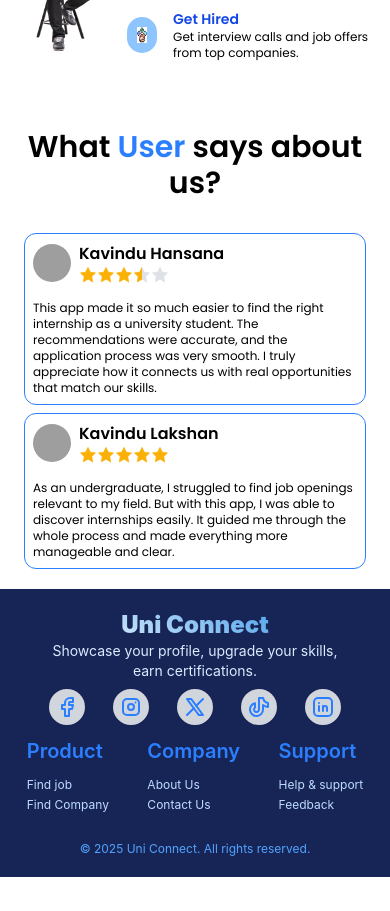
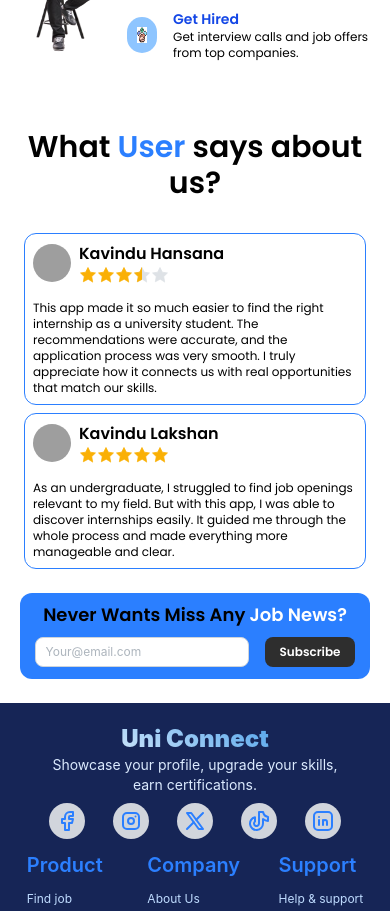
Before and after one commit to kavinduhcolombage/UniConnect_Frontend, a React (Vite) app: page / in a window 390 px wide. Shown: the part 1840-2751 px from the top of the page. Before the commit the page ends 2717 px from the top, so only its background shows below. Built offline with nearby package versions, Linux system fonts and the light colour scheme; grey boxes are pictures that could not be loaded.

Commit message:
refactor Subscribe component for improved layout and responsiveness

```diff
--- a/src/pages/LandingPage/Subscribe.tsx
+++ b/src/pages/LandingPage/Subscribe.tsx
@@ -1,19 +1,24 @@
 import { Button, TextInput } from "@mantine/core";
+import { useMediaQuery } from "@mantine/hooks";
 
 const Subscribe = () => {
-  return <div className="mt-20 md:flex hidden items-center bg-blue-500 mx-20 py-3 rounded-xl justify-around">
-    <div className="text-4xl w-2/5 text-center font-semibold text-mine-shaft-100">Never Wants
-      Miss Any <span className="text-bright-sun-400">Job News?</span></div>
-    <div className="flex gap-4 rounded-xl bg-mine-shaft-700 px-3 py-2 items-center">
-      <TextInput
-        className="[&_input]:text-mine-shaft-100 font-semibold bg-blue-100 rounded-lg"
-        variant="unstyled"
-        placeholder="Your@email.com"
-        size="xl"
-      />
-      <Button className="!rounded-lg" size="lg" color="dark" variant="filled" >Subscribe</Button>
+  const isTab = useMediaQuery('(max-width: 700px)');
+  const isMob = useMediaQuery('(max-width: 450px)');
+  return (
+    <div className="my-10 flex items-center bg-blue-500 mx-20 max-[700px]:mx-10 max-[650px]:mx-5 max-[700px]:my-6 rounded-xl justify-around max-[570px]:flex-wrap">
+      <div className="text-4xl max-[1000px]:text-3xl max-[750px]:text-2xl max-[700px]:text-xl max-[450px]:text-lg w-2/5 max-[570px]:w-full text-center font-semibold pt-2 pb-2 px-2 max-[450px]:pb-0">Never Wants
+        Miss Any <span className="text-white">Job News?</span>
+      </div>
+      <div className="flex gap-4 rounded-xl px-3 py-2 max-[450px]:pb-3 items-center max-[570px]:w-full max-[570px]:justify-center">
+        <TextInput
+          size={isTab ? isMob ? "xs" : "sm" : "lg"}
+          radius="md"
+          placeholder="Your@email.com"
+        />
+        <Button className="!rounded-lg" size={isTab ? isMob ? "xs" : "sm" : "lg"} color="dark" variant="filled" >Subscribe</Button>
+      </div>
     </div>
-  </div>;
+  )
 };
 
 export default Subscribe;
--- a/src/pages/LandingPage/UserIdeas.tsx
+++ b/src/pages/LandingPage/UserIdeas.tsx
@@ -3,7 +3,7 @@ import { useMediaQuery } from "@mantine/hooks";
 
 const UserIdeas = () => {
     const matches = useMediaQuery('(max-width: 450px)');
-    return <div className="mt-15 max-[450px]:mt-10 pb-5">
+    return <div className="mt-15 max-[450px]:mt-10 pb-5 max-[450px]:pb-0">
         <div className="text-4xl max-[850px]:text-3xl text-center font-semibold mt-3 text-mine-shaft-100">What <span
             className="text-blue-500">User</span> says about us?</div>
 
```
